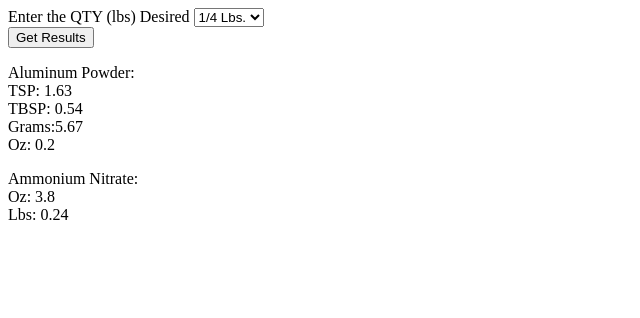
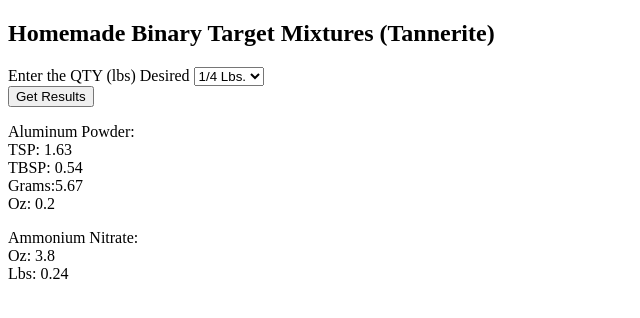
Before and after one commit to artman-shane/Homemade_Tannerite, a plain HTML site: page index.html in a window 1280 px wide. Both pictures are taken after a click on the button "Get Results". Shown: the whole page, without its empty margins (0-640 px from the left). Drawn offline with Linux system fonts and the light colour scheme.

Commit message:
Comments Added for public

```diff
--- a/index.html
+++ b/index.html
@@ -5,11 +5,12 @@
     <meta charset="UTF-8">
     <meta http-equiv="X-UA-Compatible" content="IE=edge">
     <meta name="viewport" content="width=device-width, initial-scale=1.0">
-    <title>Tannerite Mixtures</title>
+    <title>Homemade Binary Target Mixtures (Tannerite)</title>
 </head>
 
 <body>
     <section>
+        <h1>Homemade Binary Target Mixtures (Tannerite)</h1>
         <div>
             <form id="mixtureRatio">
                 <label for="qty">Enter the QTY (lbs) Desired</label>
@@ -32,31 +33,47 @@
         function getResults() {
             const qtyElement = document.querySelector("#qty").value;
             console.log("Qty entered wsa: " + qtyElement);
+            // What is the qty selected from the element? If NAN then return 0
             const desiredQty = parseFloat(qtyElement != "" ? qtyElement : 0);
 
-            // Rounding to 2 decimal places UP. Add.5 so it rounds to next .01 place.
+            // Conversions, Weights, and volume measurements.
             const AL_GRAMS_PER_LB = 453.5924;
             const AL_GRAMS_PER_TSP = 3.47;
             const AL_POWDER_LB_PER_TSP = 44 / 5745.057;
             const AL_POWDER_REQ_GRAMS = desiredQty * AL_GRAMS_PER_LB * .05;
+
+            // Round to 2 places - Aluminum Grams Required
             const alQtyGramsRnd = Math.round((AL_POWDER_REQ_GRAMS + .005) * 100) / 100;
+            // Round to 1 place - Aluminum Oz Required
             const alQtyOzRnd = Math.round((AL_POWDER_REQ_GRAMS / AL_GRAMS_PER_LB * 16 + .005) * 10) / 10;
+            // Round to 2 places - Aluminum teaspoons (tsp) Required
             const alQtyTspRnd = Math.round((AL_POWDER_REQ_GRAMS / AL_GRAMS_PER_TSP) * 100) / 100;
+            // Round to 2 places - Aluminum tablespoons (tbsp) Required
             const alQtyTbspRnd = Math.round((AL_POWDER_REQ_GRAMS / AL_GRAMS_PER_TSP) / 3 * 100) / 100;
-
+            // Round to 2 places - Ammonium Nitrate lbs Required
             const amQtyLbs = Math.round(((desiredQty * .95) + .005) * 100) / 100;
+            // Round to 1 places - Ammonium Nitrate oz Required
             const amQtyOz = Math.round(((desiredQty * .95) * 16 + .005) * 10) / 10;
 
+            // Get the result parent element
             const parent = document.querySelector(".result");
+            // Remove all children from the element found for +1 runs of the application
             for (let i = parent.childNodes.length - 1; i >= 0; i--) {
                 parent.removeChild(parent.childNodes[i]);
             }
+            // Create a child of the results element.
             const alumChild = document.createElement('p');
+            // Update the child with the data.
             alumChild.innerHTML = "Aluminum Powder:<br>TSP: " + alQtyTspRnd +
                 "<br>TBSP: " + alQtyTbspRnd +
-                "<br>Grams:" + alQtyGramsRnd + "<br>Oz: " + alQtyOzRnd;
+                "<br>Grams:" + alQtyGramsRnd +
+                "<br>Oz: " + alQtyOzRnd;
+            // Create a child of the results element.
             const ammoniumChild = document.createElement('p');
-            ammoniumChild.innerHTML = "Ammonium Nitrate:<br>Oz: " + amQtyOz + "<br>Lbs: " + amQtyLbs;
+            // Update the child with the data.
+            ammoniumChild.innerHTML = "Ammonium Nitrate:<br>Oz: " + amQtyOz +
+                "<br>Lbs: " + amQtyLbs;
+            // Append the children to the parent
             parent.appendChild(alumChild);
             parent.appendChild(ammoniumChild);
         }
```
